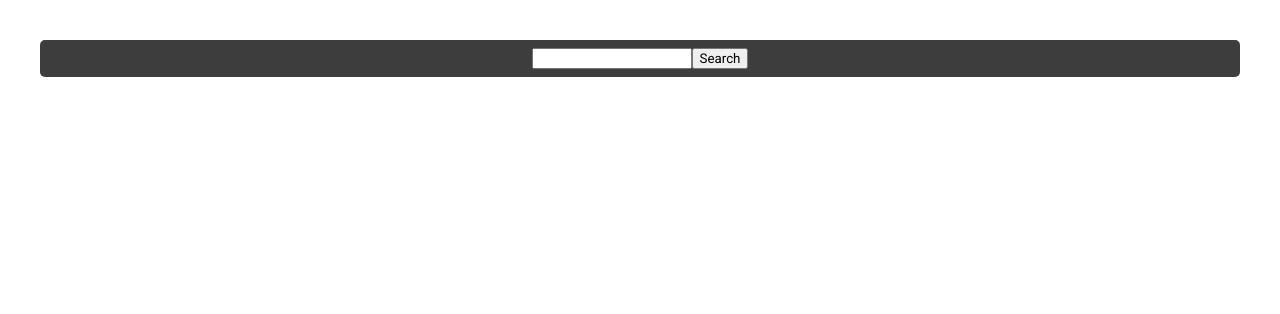
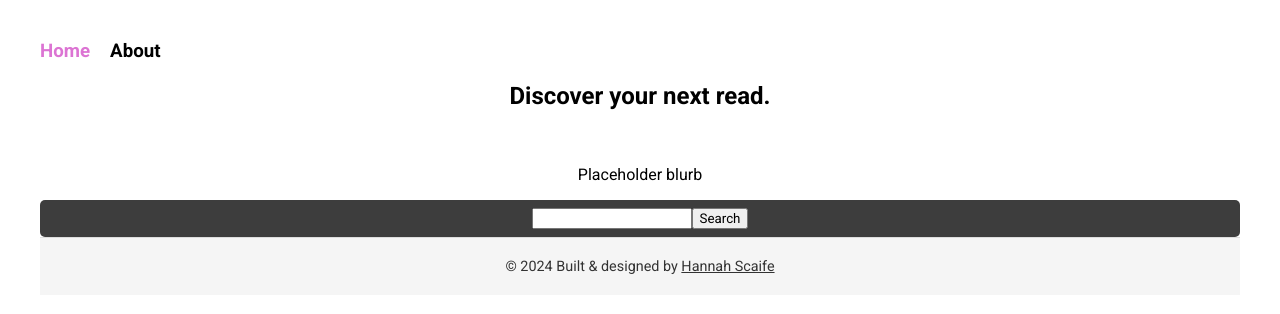
Before and after one commit to hsc996/book-finder-app, a React (Vite) app: page / in a window 1280 px wide. Shown: the top 314 px of the page. Built offline with nearby package versions, Linux system fonts and the light colour scheme; a web font is replaced by a local one.

Commit message:
feat: routing and navbar implemented

```diff
--- a/package.json
+++ b/package.json
@@ -12,7 +12,8 @@
   "dependencies": {
     "axios": "^1.7.7",
     "react": "^18.3.1",
-    "react-dom": "^18.3.1"
+    "react-dom": "^18.3.1",
+    "react-router-dom": "^6.27.0"
   },
   "devDependencies": {
     "@eslint/js": "^9.13.0",
--- a/src/App.jsx
+++ b/src/App.jsx
@@ -1,10 +1,19 @@
 import './styles/App.css';
-import { Main } from './components/BookSearch';
+import { BrowserRouter, Route, Routes } from 'react-router-dom';
+import HomePage from './pages/HomePage';
+import AboutPage from './pages/AboutPage';
+import NavBar from './components/Routing/NavBar';
 
 function App() {
     return (
         <div>
-            <Main />
+            <BrowserRouter>
+                {/* <NavBar /> */}
+                <Routes>
+                    <Route path='/' element={<HomePage />} />
+                    <Route path='/about' element={<AboutPage />} />
+                </Routes>
+            </BrowserRouter>
         </div>
     );
 }
--- a/src/components/BookList.jsx
+++ b/src/components/BookList.jsx
@@ -1,9 +1,11 @@
+/* eslint-disable react/prop-types */
 import '../styles/BookList.css';
 
+// eslint-disable-next-line react/prop-types
 export function BookList({ books }) {
     return (
         <>
-            <div id="books-container"> {/* Corrected ID here */}
+            <div id="books-container">
                 {books.map((book) => {
                     return (
                         <div className="book-items" key={book.id}>
--- /dev/null
+++ b/src/components/Footer.jsx
@@ -0,0 +1,14 @@
+import '../styles/Footer.css'
+
+export function Footer(){
+    return(
+        <footer>
+            <div className="footer-content">
+                <p>
+                    &copy; {new Date().getFullYear()} Built & designed by {" "}
+                    <a href="https://github.com/hsc996">Hannah Scaife</a>
+                </p>
+            </div>
+        </footer>
+    )
+}
--- /dev/null
+++ b/src/components/Header.jsx
@@ -0,0 +1,15 @@
+import { NavBar } from '../components/Routing/NavBar'
+
+export function Header(){
+    return(
+        <div className="container">
+            <div className="header">
+                <NavBar />
+                <div className="header-content flex flex-c text-center text-white">
+                    <h2 className='header-title text-capitalize'>Discover your next read.</h2><br />
+                    <p>Placeholder blurb</p>
+                </div>
+            </div>
+        </div>
+    )
+}
--- /dev/null
+++ b/src/components/Routing/NavBar.jsx
@@ -0,0 +1,24 @@
+import { NavLink } from "react-router-dom";
+import '../../styles/NavBar.css';
+
+export function NavBar(){
+    return(
+        <nav>
+
+            <NavLink to={"/"} className={({isActive}) => {
+				return isActive ? "active" : ""
+			}}  >
+                <h3>Home</h3>
+            </NavLink>
+
+            <NavLink to={"/about"} className={({isActive}) => {
+				return isActive ? "active" : ""
+			}}  >
+                <h3>About</h3>
+            </NavLink>
+
+        </nav>
+    );
+}
+
+export default NavBar;
--- a/src/components/BookSearch.jsx
+++ b/src/components/SearchPage.jsx
@@ -2,7 +2,7 @@ import { useEffect, useState } from "react";
 import { BookList } from "./BookList.jsx";
 import '../styles/BookSearch.css';
 
-export function Main(){
+export function SearchPage(){
     const [books, setBooks] = useState([]);
     const [search, setSearch] = useState("");
     const [query, setQuery] = useState("");
@@ -48,4 +48,4 @@ export function Main(){
 };
 
 
-export default Main;
+export default SearchPage;
--- /dev/null
+++ b/src/pages/AboutPage.jsx
@@ -0,0 +1,8 @@
+
+export default function AboutPage(){
+    return(
+        <div>
+            <h1>About Page</h1>
+        </div>
+    )
+}
--- /dev/null
+++ b/src/pages/HomePage.jsx
@@ -0,0 +1,13 @@
+import { Footer } from "../components/Footer";
+import SearchPage from "../components/SearchPage";
+import { Header } from "../components/Header";
+
+export default function HomePage({books}){
+    return(
+        <div>
+            <Header />
+            <SearchPage />
+            <Footer />
+        </div>
+    )
+}
--- /dev/null
+++ b/src/styles/Footer.css
@@ -0,0 +1,29 @@
+footer {
+    background-color: #f5f5f5;
+    padding: 20px;
+    text-align: center;
+    border-top: 1px solid #ddd;
+    margin-top: auto;
+    width: 100%;
+}
+
+.footer-content {
+    max-width: 1000px;
+    margin: 0 auto;
+    display: flex;
+    flex-direction: column;
+    align-items: center;
+    gap: 10px;
+}
+
+.footer-content p {
+    margin: 0;
+    color: #333;
+    font-size: 0.9rem;
+}
+
+footer a {
+    color: #333;
+    text-decoration;
+    font-size: 0.9rem;
+}
--- /dev/null
+++ b/src/styles/NavBar.css
@@ -0,0 +1,22 @@
+nav {
+    display: flex;
+    align-items: center;
+    gap: 20px;
+}
+
+nav h1 {
+    margin-right: auto;
+}
+
+nav a {
+    text-decoration: none;
+    color: black;
+}
+
+nav a.active {
+    color: rgb(220, 116, 211);
+}
+
+nav h3 {
+    margin: 0;
+}
```
Also changed, not shown: 1 other file (tests, documents, lock files or other folders).
